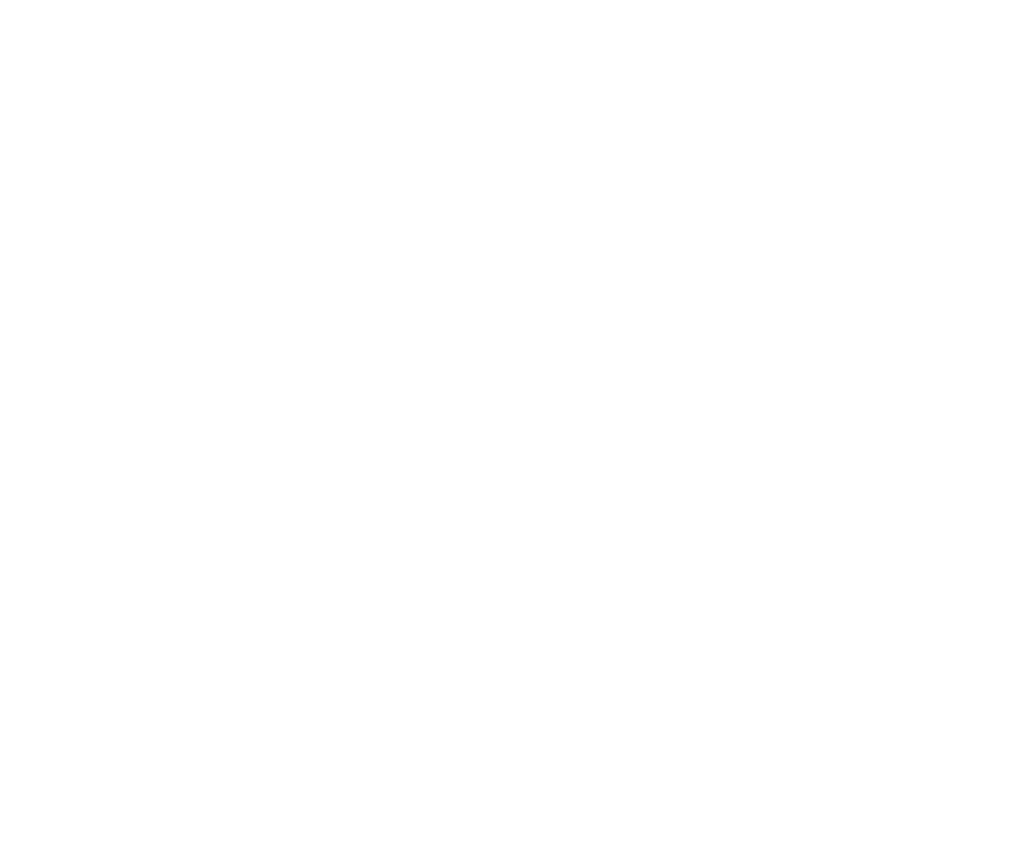
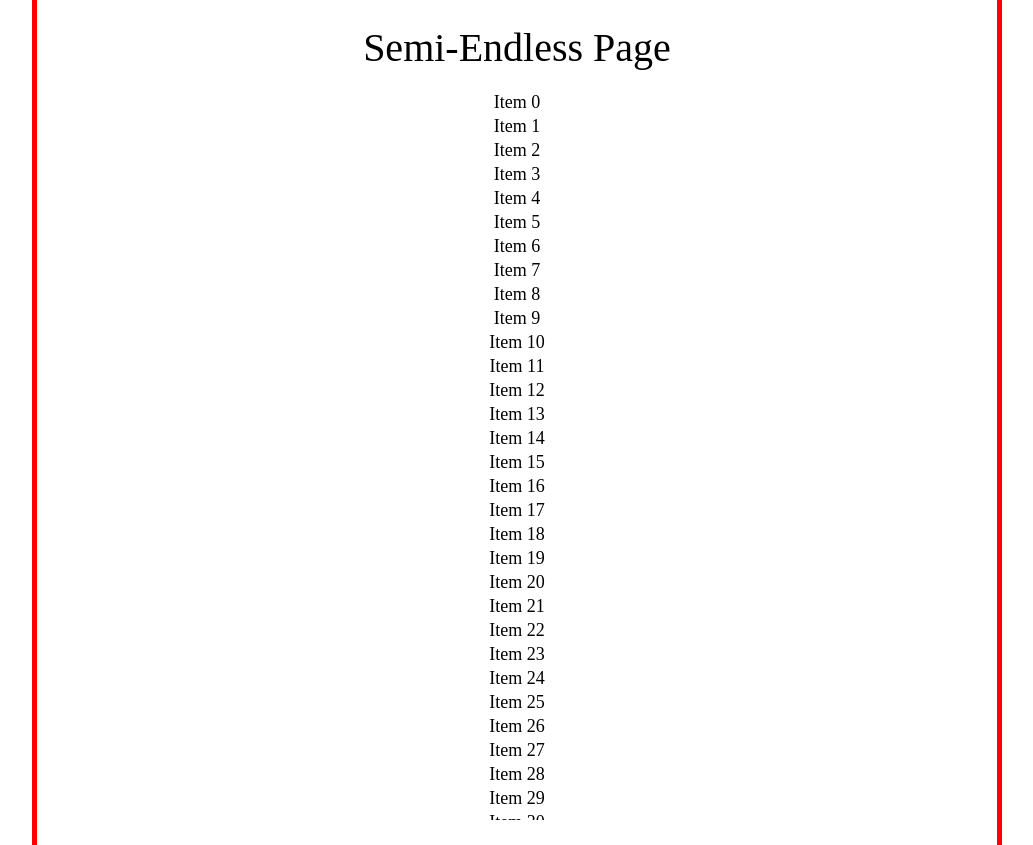
Before and after one commit to gdfederici/FELP09-EndlessPage, a website built with webpack: page src/index.html in a window 1280 px wide. Shown: the whole page, without its empty margins (123-1156 px from the left). Before the commit the page ends 800 px from the top, so only its background shows below. Built offline with nearby package versions, Linux system fonts and the light colour scheme.

Commit message:
[ADD] Functions for endless page.

```diff
--- a/src/css/style.scss
+++ b/src/css/style.scss
@@ -5,3 +5,28 @@
 /*** ------------------------- *** ------------------------- *** ------------------------- *** ------------------------- ***/
 
 /*** BASECAMP ***/
+#content {
+    width: 75%;
+    margin: 0 auto;
+    padding: 25px 0;
+    border-left: 5px solid red;
+    border-right: 5px solid red;
+    text-align: center;
+}
+h1 {
+    font-size: 4rem;
+    line-height: 4.5rem;
+    margin-bottom: 20px;
+}
+p {
+    font-size: 1.8rem;
+    line-height: 2.4rem;
+}
+
+
+#endless {
+    overflow: auto;
+}
+#endless::-webkit-scrollbar {
+    display: none;
+}
--- a/src/index.html
+++ b/src/index.html
@@ -14,5 +14,7 @@
 </head>
 
 <body id="content" class="content">
+    <h1>Semi-Endless Page</h1>
+    <div id="endless" class="endless"></div>
 </body>
 </html>
--- a/src/scripts/index.js
+++ b/src/scripts/index.js
@@ -7,3 +7,31 @@ import '../css/style.scss';
 // IT_ Importare immagini. | EN_ Import images.
 
 /*** ------------------------- *** ------------------------- *** ------------------------- *** ------------------------- ***/
+
+const viewportHeight = window.innerHeight - 70;
+const endlessList = document.getElementById("endless");
+endlessList.style.height = viewportHeight + "px";
+let unoMas = 0;
+
+// IT_ Crea tante righe da visualizzare quanto è alto il viewport disponibile, fino a un massimo di 500. || EN_ Create as many rows to display how high the available viewport is, up to a maximum of 500.
+function loadMas() {
+    let i = 0;
+    while ( (i*24 < viewportHeight) && (unoMas <500)) {
+        const itemList = document.createElement('p');
+        itemList.innerText = 'Item ' + unoMas++;
+        endlessList.appendChild(itemList);
+        i++;
+    }
+}
+
+// IT_ Aggiunge altri contenuti se lo scroll supera quelli già presenti. || EN_ Adds more content if the scroll exceeds those already present.
+endlessList.addEventListener('scroll', function() {
+    console.log("scrollTop", endlessList.scrollTop); // IT_ Quanto sto scorrendo l'elemento.
+    console.log("clientHeight", endlessList.clientHeight); // IT_ Quanto è visibile in altezza dell'elemento.
+    console.log("scrollHeight", endlessList.scrollHeight); // IT_ Quanto è alto l'elemento.
+    if (endlessList.scrollTop + endlessList.clientHeight >= endlessList.scrollHeight) {
+        loadMas();
+    }
+});
+
+loadMas();
```
